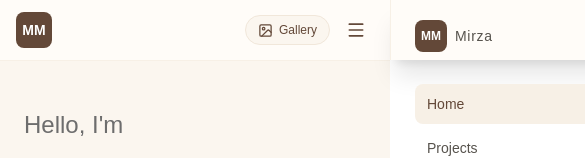
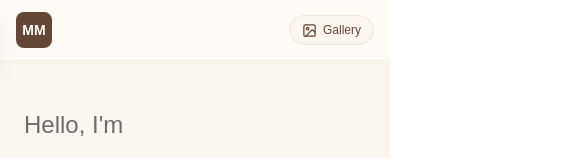
Before and after one commit to muhammadmirzaaa212-dev/profile-siswa, a Next.js app: page / in a window 390 px wide. Shown: the top 158 px of the page, 585 px wide, since content can reach past the window. Built offline with nearby package versions, Linux system fonts and the light colour scheme.

Commit message:
feat: mengubah beberapa style navbar

```diff
--- a/src/components/Topbar.tsx
+++ b/src/components/Topbar.tsx
@@ -2,7 +2,7 @@
 
 import { useState } from "react";
 import { usePathname } from "next/navigation";
-import { ImageIcon, Menu, X } from "lucide-react";
+import { ImageIcon, X } from "lucide-react";
 import Link from "next/link";
 
 export default function Topbar() {
@@ -24,11 +24,19 @@ export default function Topbar() {
     },
   ];
 
+  const handleLogoClick = (e: React.MouseEvent<HTMLAnchorElement>) => {
+    if (window.innerWidth < 768) {
+      e.preventDefault();
+      setIsOpen(true);
+    }
+  };
+
   return (
     <header className="sticky top-0 z-50 w-full border-b border-cream-200 bg-cream-50 px-4 py-3 backdrop-blur-sm sm:px-6 md:px-10 lg:px-16">
       <div className="mx-auto flex w-full max-w-7xl items-center justify-between">
         <Link
           href="/"
+          onClick={handleLogoClick}
           className="group flex items-center gap-2"
         >
           <div className="flex h-9 w-9 items-center justify-center rounded-lg bg-brown-700 text-sm font-semibold text-white transition-transform duration-300 group-hover:-rotate-3">
@@ -70,7 +78,6 @@ export default function Topbar() {
           })}
         </nav>
 
-        <div className="flex items-center gap-2">
         <Link
           href="/gallery"
           className="flex items-center justify-center gap-1.5 rounded-full border border-cream-300 bg-cream-100 px-3 py-1.5 text-brown-700 transition-all duration-300 hover:-translate-y-0.5 hover:border-brown-300 hover:bg-cream-200 sm:gap-2 sm:px-4 sm:py-2"
@@ -80,15 +87,6 @@ export default function Topbar() {
             Gallery
           </span>
         </Link>
-
-          <button
-            onClick={() => setIsOpen(true)}
-            className="flex items-center justify-center rounded-lg p-2 text-brown-700 transition-colors duration-300 hover:bg-cream-200 md:hidden"
-            aria-label="Open menu"
-          >
-            <Menu size={20} />
-          </button>
-        </div>
       </div>
 
       <div
@@ -100,8 +98,8 @@ export default function Topbar() {
 
       {/* Mobile sidebar */}
       <aside
-        className={`fixed top-0 right-0 z-50 h-full w-64 border-l border-cream-200 bg-cream-50 px-6 py-5 shadow-xl transition-transform duration-300 md:hidden
-          ${isOpen ? "translate-x-0" : "translate-x-full"}
+        className={`fixed top-0 left-0 z-50 h-full w-64 border-r border-cream-200 bg-cream-50 px-6 py-5 shadow-xl transition-transform duration-300 md:hidden
+          ${isOpen ? "translate-x-0" : "-translate-x-full"}
         `}
       >
         <div className="mb-8 flex items-center justify-between">
```
Lines whose indentation alone changed are shown as unchanged.
